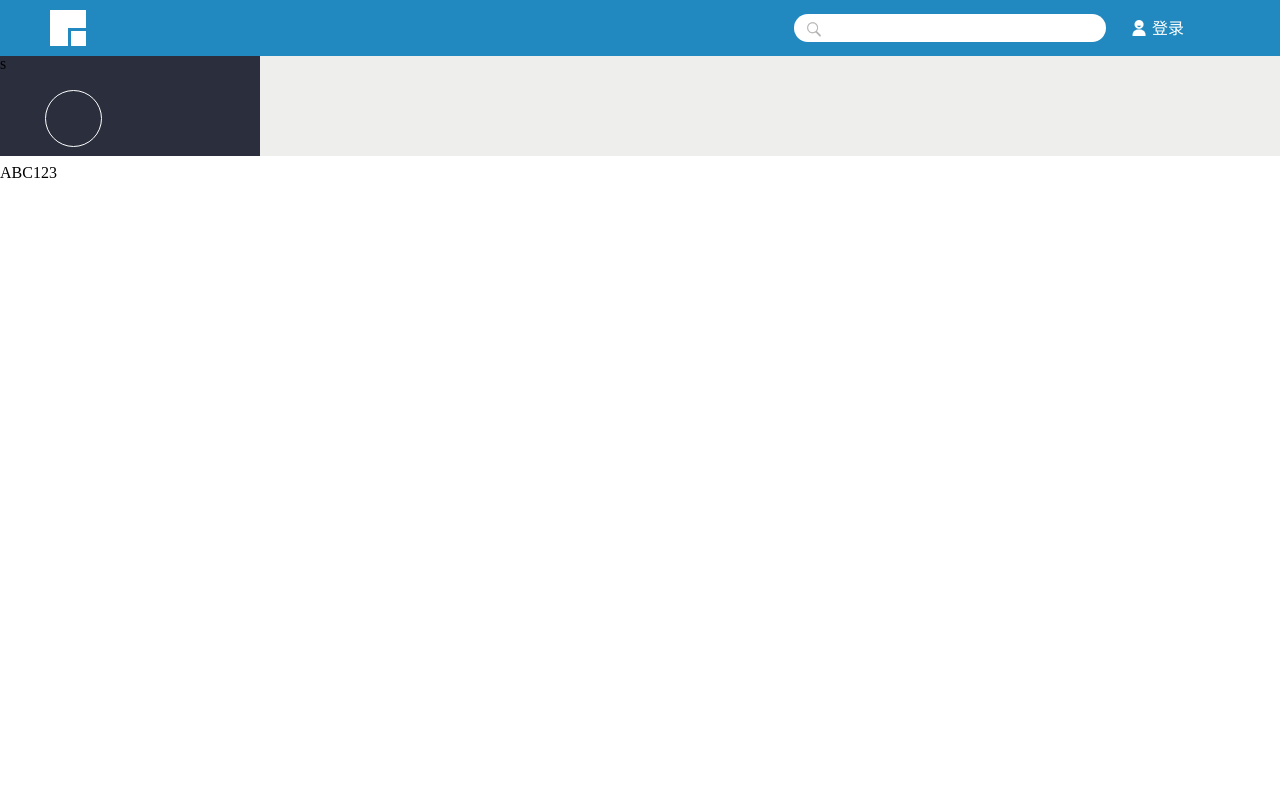
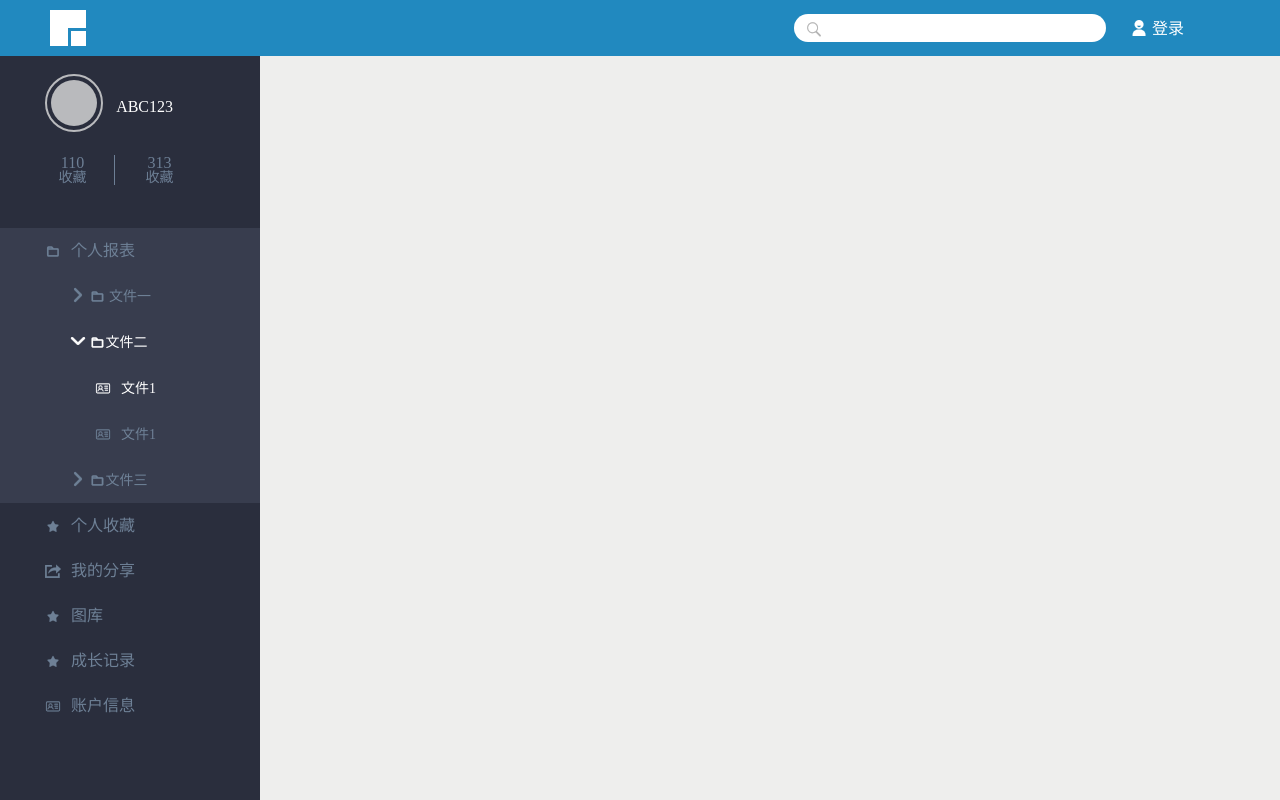
Before and after one commit to Mrkaiyang/Baidu-IFE-Task, a plain HTML site: page task1/9/index.html in a window 1280 px wide. Shown: the top 800 px of the page. Drawn offline with Linux system fonts and the light colour scheme.

Commit message:
zll-part

```diff
--- a/task1/9/css/zll-style.less
+++ b/task1/9/css/zll-style.less
@@ -88,16 +88,88 @@
 	}
 }
 nav{
+	.user{
+		padding:18px 45px;
+		&-information{
 
+			.pic-box{
+				display:inline-block;
+				width:58px;
+				height:58px;
+				border:2px solid #b9babd;
+				border-radius: 50%;
+				position:relative;
+				.pic{
+					width:46px;
+					height:46px;
+					background:#b9babd;
+					border-radius: 50%;
+					position: absolute;
+  					top: 50%;
+  					left: 50%;
+  					transform: translate(-50%, -50%);
+				}
+			}
+			span{
+				color:#fff;
+				position:relative;
+				bottom:20px;
+				left:10px;
+			}
+		}
+		.collect-fans{
+			margin-top: 20px;
+			width:170px;
+			height:55px;
+			dl{
+				width:65px;
+				display:inline-block;
+				color:#6d7f95;
+				text-align: center;
+				dd{
+					font-size: 14px;
+				}
+			}
+			dl:first-child{
+				padding-right: 10px;
+			}
+			dl:last-child{
+				border-left:1px solid #6d7f95;
+				padding-left: 25px;
+			}
+		}
+	}
+	.menu-list{
+		li{
+			padding-left: 45px;
+			line-height: 45px;
+			a{
+				color:#6e8096;
+				i{
+					padding-right: 10px;
+				}
+			}
+		}
+		.table{
+			background:#383d4e;
+			ul{
+				li{
+					padding-left: 25px;
+					color:#6e8096;
+					font-size: 14px;
+				}
+				li:nth-of-type(2){
+					font-size: 14px;
+					color:#fff;
+					ul{
+						li:nth-of-type(1){
+							a{
+								color:#fff;
+							}
+						}
+					}
+				}
 
-	.user{
-		&-information{
-			padding:18px 45px;
-			.pic-box{
-				width:57px;
-				height:57px;
-				border:1px solid #fff;
-				border-radius: 50%;
 			}
 		}
 	}
--- a/task1/9/index.html
+++ b/task1/9/index.html
@@ -20,15 +20,46 @@
 			</a>
 		</div>
 	</header>
-		<nav class="left-sidebar">s
-			<div class="user-information">
-				<div class="pic-box">
-					<div class="pic"></div>
+		<nav class="left-sidebar">
+			<div class="user">
+				<div class="user-information">
+					<div class="pic-box">
+						<div class="pic"></div>
+					</div>
+					<span>ABC123</span>
+				</div>
+				<div class="collect-fans">
+					<dl>
+						<dt>110</dt>
+						<dd>收藏</dd>
+					</dl>
+					<dl>
+						<dt>313</dt>
+						<dd>收藏</dd>
+					</dl>
 				</div>
 			</div>
-			<span>ABC123</span>
+			<ul class="menu-list">
+				<li class="table"> <a href="javscript:void(0)"><i class="icon-wenjianjia iconfont"></i>个人报表</a>
+					<ul>
+						<li><i class="icon-iconfonti2-copy-copy iconfont"></i> <i class="icon-wenjianjia iconfont"></i> 文件一</li>
+						<li><i class="icon-xialia-jiantou iconfont"></i> <i class="icon-wenjianjia iconfont"></i>文件二
+							<ul>
+								<li><a href="javscript:void(0)"><i class="iconfont icon-wendang"></i>文件1</a></li>
+								<li><a href="javscript:void(0)"><i class="iconfont icon-wendang"></i>文件1</a></li>
+							</ul>
 
-		</div>
+						</li>
+						<li><i class="icon-iconfonti2-copy-copy iconfont"></i> <i class="icon-wenjianjia iconfont"></i>文件三</li>
+					</ul>
+				</li>
+				<li> <a href="javscript:void(0)"><i class="icon-xingxing iconfont"></i>个人收藏</a></li>
+				<li> <a href="javscript:void(0)"><i class="icon-fenxiang iconfont"></i>我的分享</a></li>
+				<li> <a href="javscript:void(0)"><i class="icon-xingxing iconfont"></i>图库</a></li>
+				<li> <a href="javscript:void(0)"><i class="icon-xingxing iconfont"></i>成长记录</a></li>
+				<li> <a href="javscript:void(0)"><i class="icon-zhanghu iconfont"></i>账户信息</a></li>
+
+			</ul>
 	</nav>
 	<!-- 张磊磊
 	nds -->
```
Also changed, not shown: task1/9/css/style.css, task1/9/css/zll-style.css.
